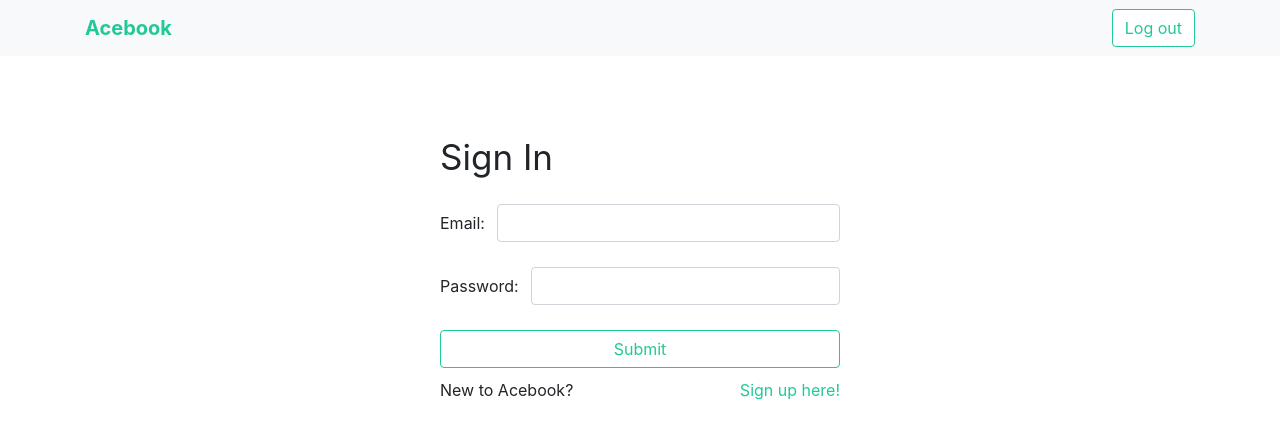
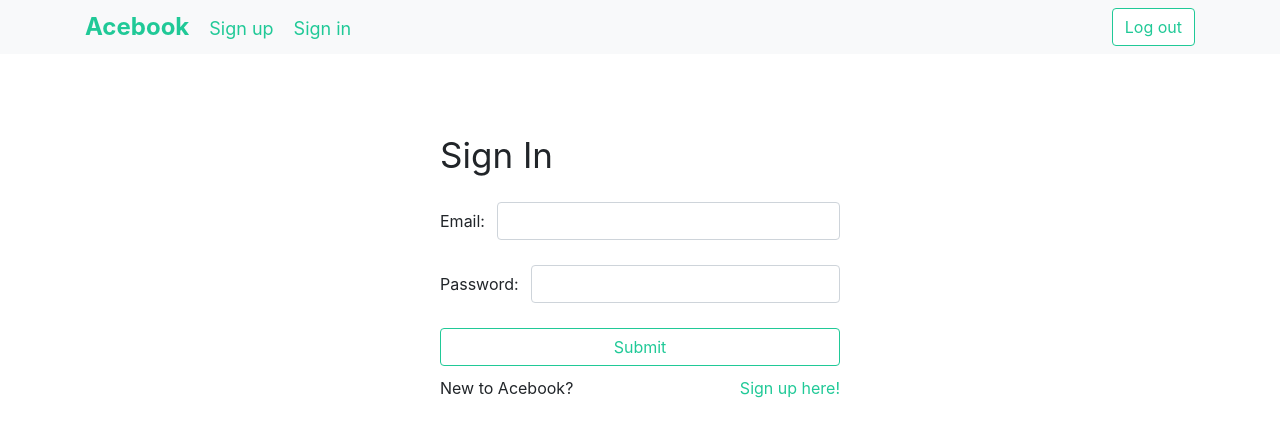
Before and after one commit to simon-norman/acebook-gang-of-four-frontend, a React (Create React App) app: page /sign-in in a window 1280 px wide. Shown: the top 438 px of the page. Built offline with nearby package versions, Linux system fonts and the light colour scheme.

Commit message:
Tidied up css

```diff
--- a/src/App.scss
+++ b/src/App.scss
@@ -4,34 +4,8 @@ body {
   font-family: 'Roboto'
 }
 
-.App-logo {
-  animation: App-logo-spin infinite 20s linear;
-  height: 40vmin;
-  pointer-events: none;
-}
-
-.App-header {
-  background-color: #282c34;
-  min-height: 100vh;
-  display: flex;
-  flex-direction: column;
-  align-items: center;
-  justify-content: center;
-  font-size: calc(10px + 2vmin);
-  color: white;
-}
-
 .App-link {
   color: #61dafb;
-}
-
-@keyframes App-logo-spin {
-  from {
-    transform: rotate(0deg);
-  }
-  to {
-    transform: rotate(360deg);
-  }
 }
 
 .post {
@@ -43,7 +17,6 @@ form, .centered-content div  {
 }
 
 .body-content {
-  display: flex;
   justify-content: center;
   align-items: center;
 }
@@ -56,9 +29,14 @@ form, .centered-content div  {
   margin-top: 30px;
 }
 
-.navbar-brand {
+.navbar-item.logo {
   font-weight: bold;
   font-size: x-large;
+}
+
+.navbar-item {
+  font-size: large;
+  margin-right: 20px;
 }
 
 .navbar-brand, .btn.btn-outline-primary, body a {
@@ -93,19 +71,22 @@ div.card-body {
   margin-bottom: 25px;
   white-space: nowrap;
   align-items: center;
-  display: flex;
   justify-content: space-between;
 }
 
 .sign-up-msg {
   margin-top: 10px;
-  display: flex;
   justify-content: space-between;
 }
 
 .new-post-submit {
   margin-top: 15px;
   width: 100%;
+}
+
+.form-title {
+  font-size: 35px;
+  margin-bottom: 20px;
 }
 
 .form-item input {
@@ -117,14 +98,12 @@ div.card-body {
   width: 100%;
 }
 
+.center-form, .body-content, .form-item, .sign-up-msg {
+  display: flex;
+}
+
 .center-form {
-  display: flex;
   align-items: center;
   flex-flow: column;
   margin-top: 75px;
 }
-
-.form-title {
-  font-size: 35px;
-  margin-bottom: 20px;
-}
--- a/src/NavBar.js
+++ b/src/NavBar.js
@@ -8,7 +8,11 @@ class NavBar extends Component {
     return (
       <nav className="navbar navbar-default navbar-fixed-top bg-light">
         <div className="container">
-          <a className='navbar-brand' href="/">Acebook</a>
+          <div className="links">
+            <a className='navbar-item logo' href="/">Acebook</a>
+            <a className='navbar-item' href="/sign-up">Sign up</a>
+            <a className='navbar-item' href="/sign-in">Sign in</a>
+          </div>
           <button onClick={this.logOut} className="btn btn-outline-primary">Log out</button>
         </div>
       </nav>
```
